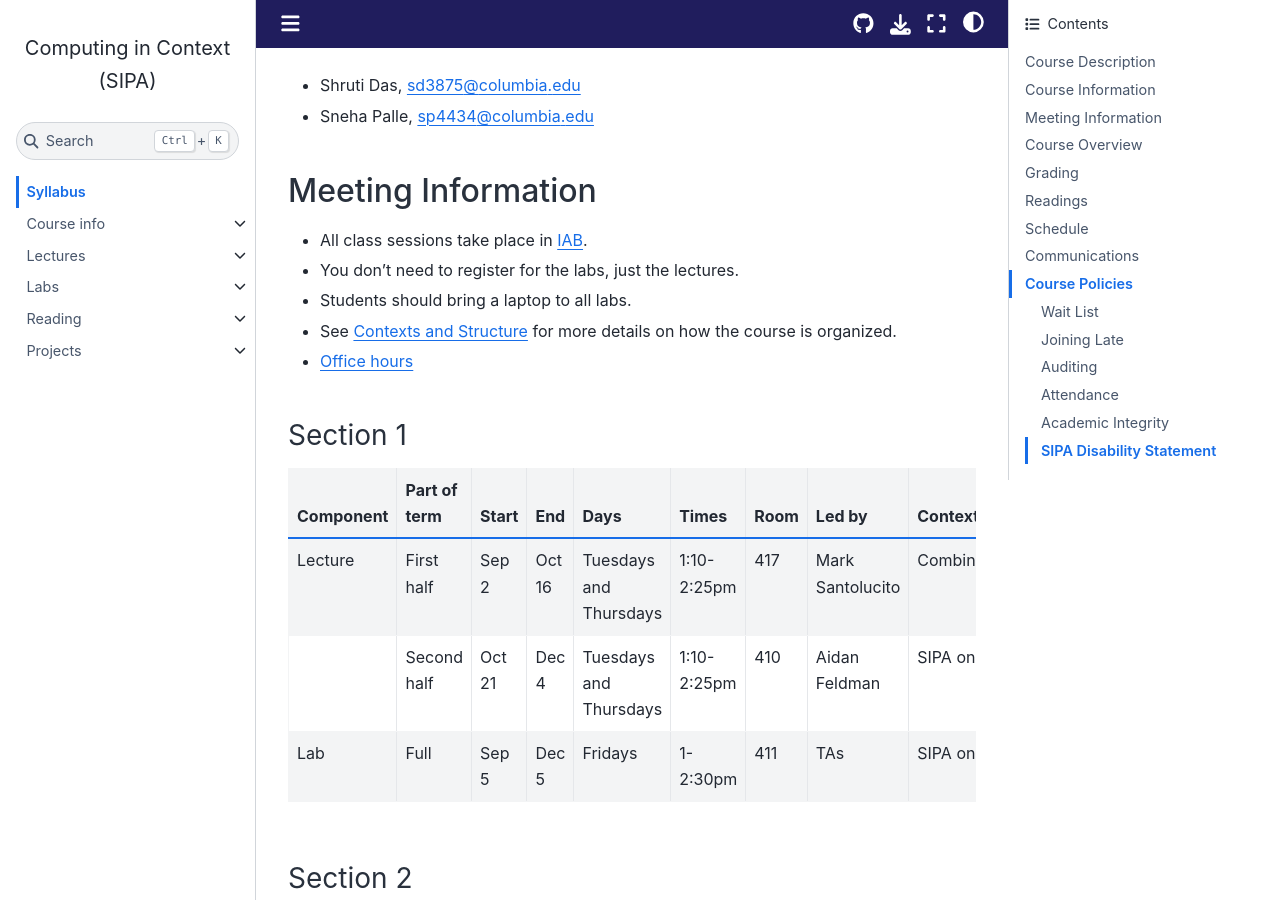
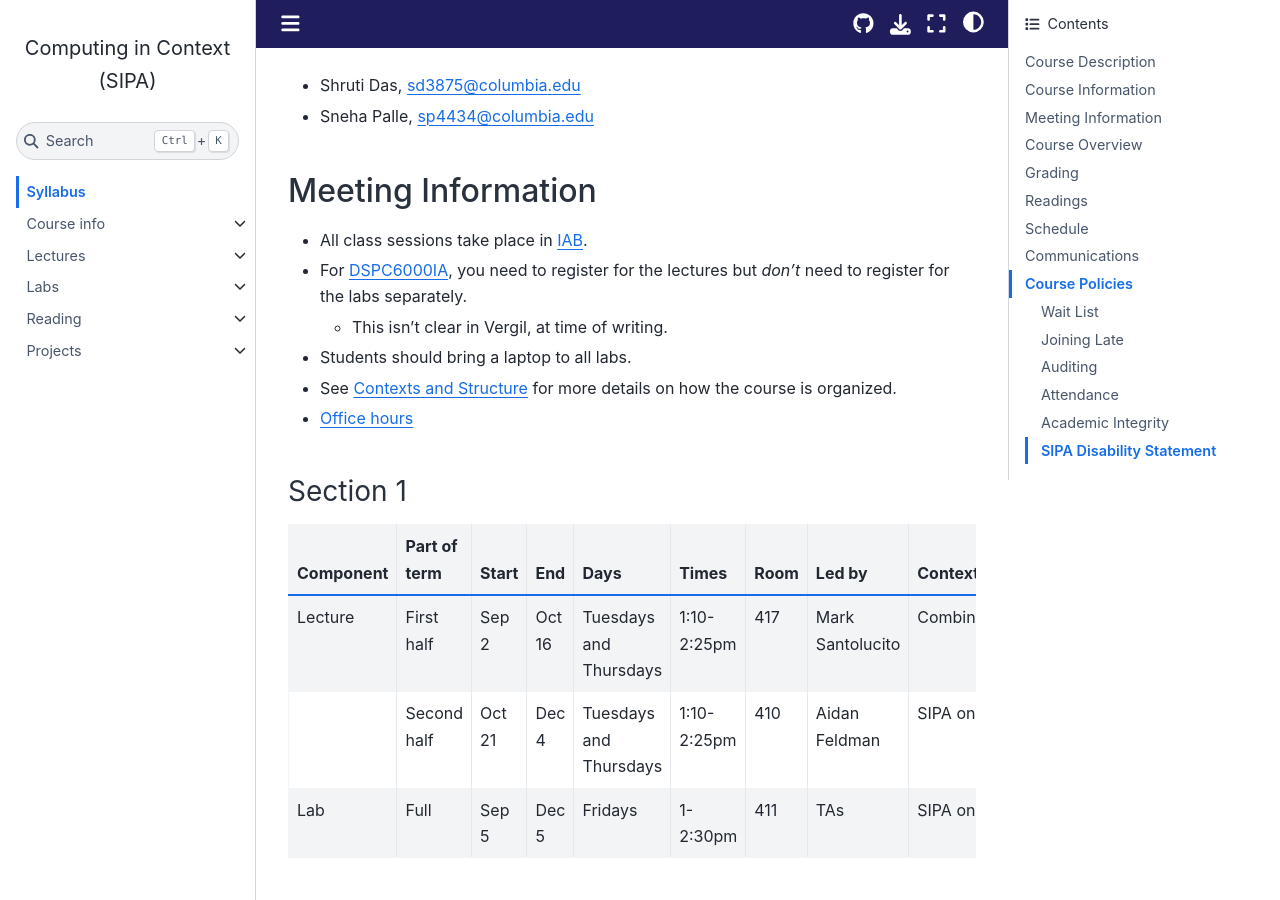
Before and after one commit to afeld/computing-in-context, a Jupyter Book: the page built from index.md, in a window 1280 px wide and 900 px high, scrolled down 1257 px. Built offline with Jupyter Book 1.0.4 settings and Sphinx 7.4.7 and the Sphinx Book theme 1.1.4, drawn with Linux system fonts in a browser that asks for light colours; pages that are not in the unit, such as notebooks, are missing from menus; comment, search, counter and statistics services are not loaded.

Commit message:
expand guidance on lab registration

```diff
--- a/index.md
+++ b/index.md
@@ -36,7 +36,8 @@ Section 2:
 ## Meeting Information
 
 - All class sessions take place in [IAB](https://maps.app.goo.gl/o1jz3y9X1rT1b8KW7).
-- You don't need to register for the labs, just the lectures.
+- For [DSPC6000IA](https://vergil.columbia.edu/vergil/course/20253/105786), you need to register for the lectures but _don't_ need to register for the labs separately.
+  - This isn't clear in Vergil, at time of writing.
 - Students should bring a laptop to all labs.
 - See [Contexts and Structure](#contexts-and-structure) for more details on how the course is organized.
 - [Office hours](office_hours.md)
```
